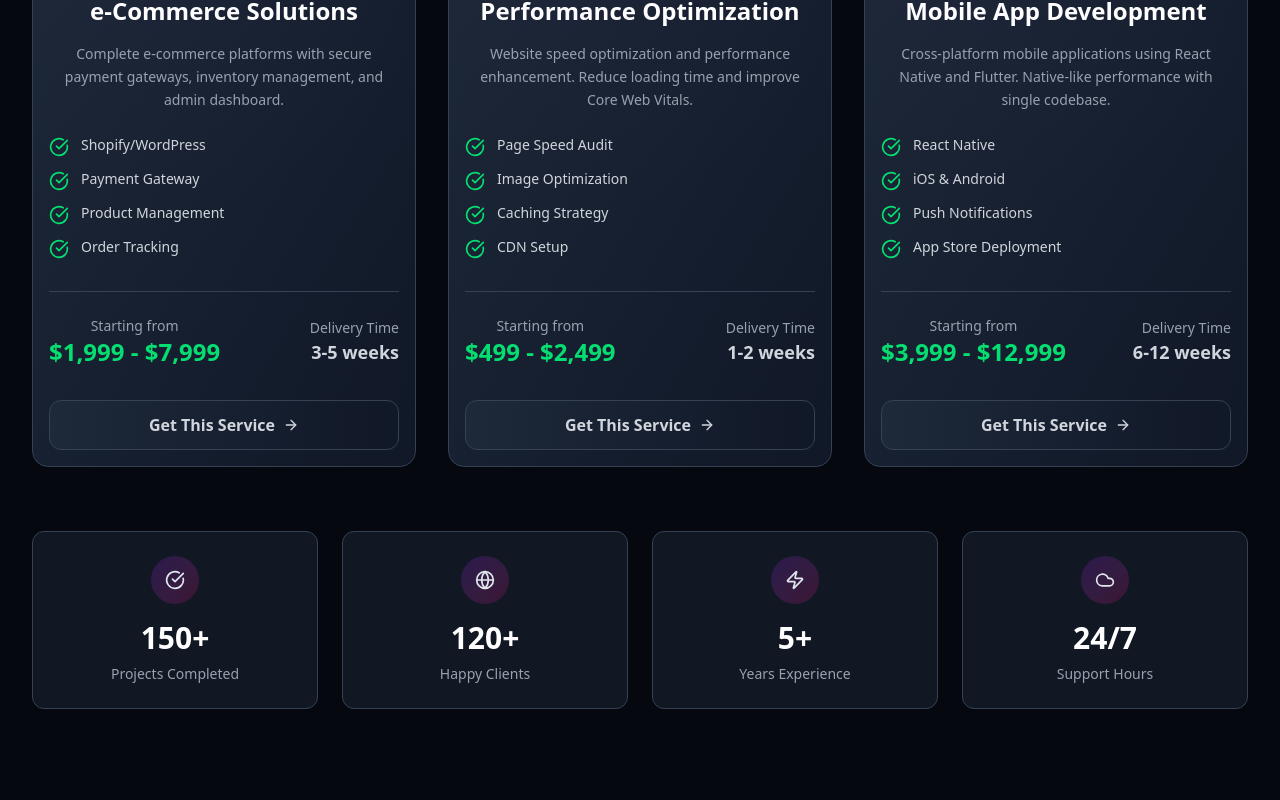
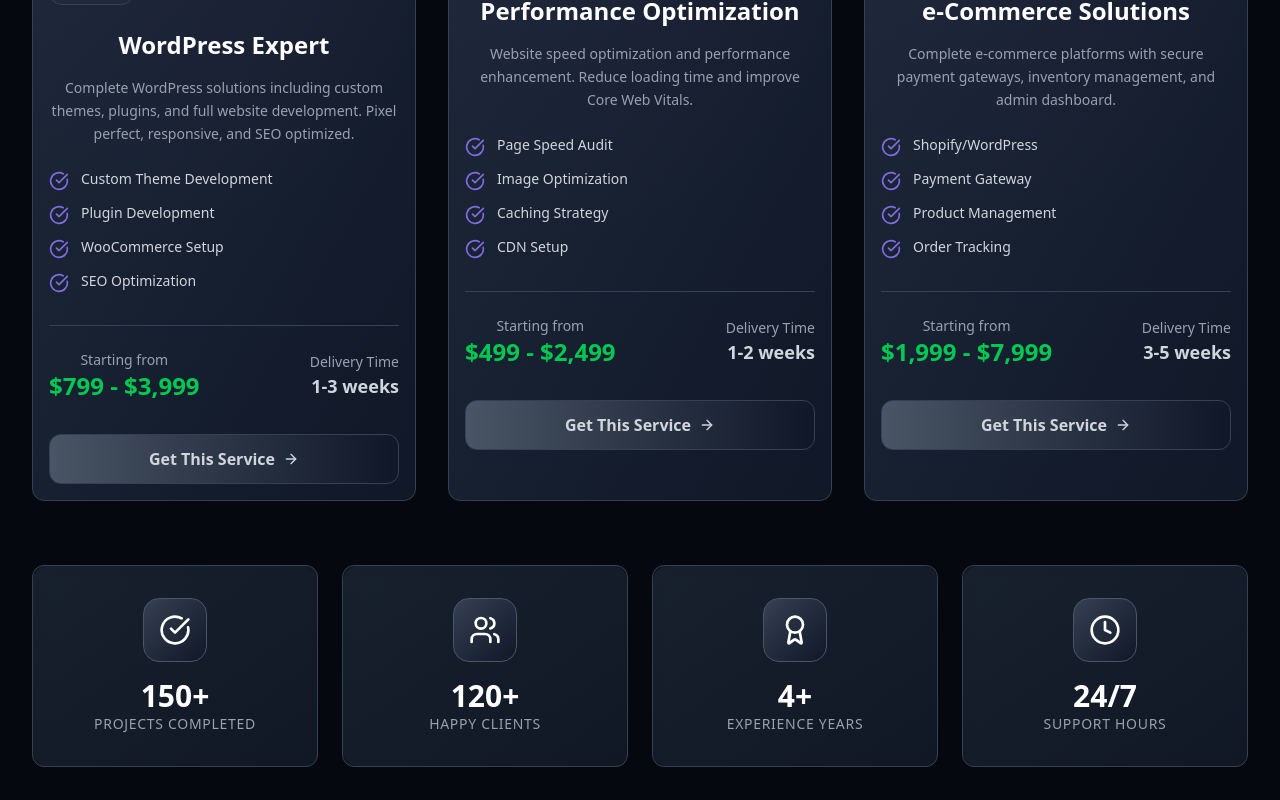
Before and after one commit to anamul101/my-portfolio-site, a React (Vite) app: page / in a window 1280 px wide. Shown: the part 5060-5860 px from the top of the page. Built offline with nearby package versions, Linux system fonts and the light colour scheme.

Commit message:
modify services

```diff
--- a/src/components/ServiceSection.jsx
+++ b/src/components/ServiceSection.jsx
@@ -1,4 +1,4 @@
-import React from 'react';
+import React, { useEffect, useState, useRef } from 'react';
 import {
   Code2,
   ShoppingBag,
@@ -12,14 +12,78 @@ import {
   ArrowRight,
   Zap,
   Globe,
-  Layers
+  Layers,
+  Users,
+  Clock,
+  Award,
+  Palette,
+  ShoppingCart,
+  Webhook
 } from 'lucide-react';
+
+// Counter Component
+const Counter = ({ value, duration = 2000, symbol = "" }) => {
+  const [count, setCount] = useState(0);
+  const counterRef = useRef(null);
+  const [isVisible, setIsVisible] = useState(false);
+  const [hasAnimated, setHasAnimated] = useState(false);
+
+  useEffect(() => {
+    const observer = new IntersectionObserver(
+      ([entry]) => {
+        if (entry.isIntersecting && !hasAnimated) {
+          setIsVisible(true);
+          setHasAnimated(true);
+        }
+      },
+      { threshold: 0.1 }
+    );
+
+    if (counterRef.current) {
+      observer.observe(counterRef.current);
+    }
+
+    return () => {
+      if (counterRef.current) {
+        observer.unobserve(counterRef.current);
+      }
+    };
+  }, [hasAnimated]);
+
+  useEffect(() => {
+    if (!isVisible) return;
+
+    let start = 0;
+    // Remove '+' from value if present
+    const numericValue = parseInt(value.toString().replace('+', '').replace('/', ''));
+    const end = numericValue;
+    const increment = end / (duration / 16);
+
+    const timer = setInterval(() => {
+      start += increment;
+      if (start >= end) {
+        setCount(end);
+        clearInterval(timer);
+      } else {
+        setCount(Math.floor(start));
+      }
+    }, 16);
+
+    return () => clearInterval(timer);
+  }, [isVisible, value, duration]);
+
+  return (
+    <span ref={counterRef} className="text-3xl font-bold text-white mb-2">
+      {count}{symbol}
+    </span>
+  );
+};
 
 export default function ServiceSection() {
   const services = [
     {
       id: 1,
-      icon: <Code2 className="w-6 h-6" />,
+      icon: <Code2 className="w-8 h-8" />,
       title: "Frontend Development",
       description: "Modern, responsive frontend development using React, Next.js, and Vue.js. Pixel-perfect implementation of designs with animations and interactions.",
       features: [
@@ -35,7 +99,7 @@ export default function ServiceSection() {
     },
     {
       id: 2,
-      icon: <Server className="w-6 h-6" />,
+      icon: <Server className="w-8 h-8" />,
       title: "Backend Development",
       description: "Scalable backend solutions with Node.js, Python, and cloud services. RESTful APIs, databases, and server infrastructure.",
       features: [
@@ -51,7 +115,7 @@ export default function ServiceSection() {
     },
     {
       id: 3,
-      icon: <Layers className="w-6 h-6" />,
+      icon: <Layers className="w-8 h-8" />,
       title: "Full Stack Development",
       description: "End-to-end web application development with modern tech stack. From concept to deployment with full documentation.",
       features: [
@@ -67,23 +131,23 @@ export default function ServiceSection() {
     },
     {
       id: 4,
-      icon: <ShoppingBag className="w-6 h-6" />,
-      title: "e-Commerce Solutions",
-      description: "Complete e-commerce platforms with secure payment gateways, inventory management, and admin dashboard.",
+      icon: <Webhook className="w-8 h-8" />,
+      title: "WordPress Expert",
+      description: "Complete WordPress solutions including custom themes, plugins, and full website development. Pixel perfect, responsive, and SEO optimized.",
       features: [
-        "Shopify/WordPress",
-        "Payment Gateway",
-        "Product Management",
-        "Order Tracking"
+        "Custom Theme Development",
+        "Plugin Development",
+        "WooCommerce Setup",
+        "SEO Optimization"
       ],
-      price: "$1,999 - $7,999",
-      delivery: "3-5 weeks",
-      color: "from-orange-500 to-red-500",
-      tags: ["Shopify", "WooCommerce", "Stripe", "PayPal"]
+      price: "$799 - $3,999",
+      delivery: "1-3 weeks",
+      color: "from-blue-600 to-purple-600",
+      tags: ["WordPress", "PHP", "WooCommerce", "Elementor"]
     },
     {
       id: 5,
-      icon: <Gauge className="w-6 h-6" />,
+      icon: <Gauge className="w-8 h-8" />,
       title: "Performance Optimization",
       description: "Website speed optimization and performance enhancement. Reduce loading time and improve Core Web Vitals.",
       features: [
@@ -99,19 +163,19 @@ export default function ServiceSection() {
     },
     {
       id: 6,
-      icon: <Smartphone className="w-6 h-6" />,
-      title: "Mobile App Development",
-      description: "Cross-platform mobile applications using React Native and Flutter. Native-like performance with single codebase.",
+      icon: <ShoppingCart className="w-8 h-8" />,
+      title: "e-Commerce Solutions",
+      description: "Complete e-commerce platforms with secure payment gateways, inventory management, and admin dashboard.",
       features: [
-        "React Native",
-        "iOS & Android",
-        "Push Notifications",
-        "App Store Deployment"
+        "Shopify/WordPress",
+        "Payment Gateway",
+        "Product Management",
+        "Order Tracking"
       ],
-      price: "$3,999 - $12,999",
-      delivery: "6-12 weeks",
-      color: "from-pink-500 to-rose-500",
-      tags: ["React Native", "iOS", "Android", "Firebase"]
+      price: "$1,999 - $7,999",
+      delivery: "3-5 weeks",
+      color: "from-orange-500 to-red-500",
+      tags: ["Shopify", "WooCommerce", "Stripe", "PayPal"]
     }
   ];
 
@@ -120,14 +184,11 @@ export default function ServiceSection() {
       <div className="container mx-auto max-w-7xl px-4 sm:px-6 lg:px-8">
         {/* Header */}
         <div className="text-center mb-16">
-          {/* <div className="inline-flex items-center justify-center w-20 h-20 bg-gradient-to-br from-purple-600/20 to-pink-600/20 rounded-full mb-8 animate-pulse">
-            <Code2 className="w-10 h-10 text-purple-400" />
-          </div> */}
           <h2 className="text-4xl md:text-5xl font-bold mb-4 bg-gradient-to-r from-white to-purple-300 bg-clip-text text-transparent">
             My <span className="text-primary">Services</span>
           </h2>
           <p className="text-xl text-gray-300 max-w-3xl mx-auto">
-            I provide a complete web development services
+            I provide complete web development & WordPress solutions
           </p>
         </div>
 
@@ -139,7 +200,7 @@ export default function ServiceSection() {
               className="group relative"
             >
               {/* Card */}
-              <div className="relative cursor-pointer bg-gradient-to-br from-gray-800 to-gray-900 rounded-2xl p-4 border border-gray-700 hover:border-purple-500 transition-all duration-500 hover:shadow-2xl hover:shadow-purple-500/20 h-full overflow-hidden">
+              <div className="relative cursor-pointer bg-gradient-to-br from-gray-800 to-gray-900 rounded-xl p-4 border border-gray-700 hover:border-purple-500 transition-all duration-500 hover:shadow-2xl hover:shadow-purple-500/20 h-full overflow-hidden">
 
                 {/* Animated Background Pattern */}
                 <div className="absolute inset-0 opacity-5">
@@ -147,8 +208,8 @@ export default function ServiceSection() {
                 </div>
 
                 {/* Floating Icon Container */}
-                <div className="absolute  left-1/2 -translate-x-1/2 z-20">
-                  <div className={`relative w-20 h-20 bg-gradient-to-br ${service.color} rounded-full flex items-center justify-center shadow-2xl group-hover:rotate-[360deg] transition-all duration-700 ease-out`}>
+                <div className="absolute left-1/2 -translate-x-1/2 z-20">
+                  <div className={`relative w-20 h-20 bg-gradient-to-br  rounded-full border border-gradient-to-br from-gray-900 to-gray-800 border-gray-600  flex items-center justify-center shadow-2xl group-hover:rotate-[360deg] transition-all duration-1500 ease-out`}>
                     <div className="text-white">
                       {service.icon}
                     </div>
@@ -177,7 +238,7 @@ export default function ServiceSection() {
                   </div>
 
                   {/* Title */}
-                  <h3 className="text-2xl  font-bold mb-4 text-white group-hover:text-transparent group-hover:bg-gradient-to-r group-hover:from-white group-hover:to-purple-300 group-hover:bg-clip-text transition-all duration-300">
+                  <h3 className="text-2xl font-bold mb-4 text-white group-hover:text-transparent group-hover:bg-gradient-to-r group-hover:from-white group-hover:to-purple-300 group-hover:bg-clip-text transition-all duration-300">
                     {service.title}
                   </h3>
 
@@ -190,7 +251,7 @@ export default function ServiceSection() {
                   <ul className="space-y-3 mb-8">
                     {service.features.map((feature, index) => (
                       <li key={index} className="flex items-start gap-3">
-                        <CheckCircle className="w-5 h-5 text-green-400 flex-shrink-0 mt-0.5" />
+                        <CheckCircle className="w-5 h-5 text-primary flex-shrink-0 mt-0.5" />
                         <span className="text-gray-300 text-sm">{feature}</span>
                       </li>
                     ))}
@@ -200,7 +261,7 @@ export default function ServiceSection() {
                   <div className="flex items-center justify-between mb-8 pt-6 border-t border-gray-700">
                     <div>
                       <div className="text-sm text-gray-400">Starting from</div>
-                      <div className="text-2xl font-bold  text-green-400">{service.price}</div>
+                      <div className="text-2xl font-bold text-green-500">{service.price}</div>
                     </div>
                     <div className="text-right">
                       <div className="text-sm text-gray-400">Delivery Time</div>
@@ -209,7 +270,7 @@ export default function ServiceSection() {
                   </div>
 
                   {/* CTA Button */}
-                  <button className="w-full py-3 bg-gradient-to-r from-gray-800 to-gray-900 border border-gray-700 rounded-xl text-gray-300 font-semibold hover:text-white hover:border-purple-500 hover:bg-gradient-to-r hover:from-purple-900/30 hover:to-purple-700/30 transition-all duration-300 group/btn flex items-center justify-center gap-2">
+                  <button className="w-full py-3 bg-gradient-to-r from-gray-600 to-gray-900 border border-gray-700 rounded-xl text-gray-300 font-semibold hover:text-white hover:border-purple-500 hover:bg-gradient-to-r hover:from-purple-900/30 hover:to-purple-700/30 transition-all duration-300 group/btn flex items-center justify-center gap-2">
                     Get This Service
                     <ArrowRight className="w-4 h-4 group-hover/btn:translate-x-1 transition-transform" />
                   </button>
@@ -217,7 +278,7 @@ export default function ServiceSection() {
                   {/* Popular Badge */}
                   {service.id === 3 && (
                     <div className="absolute top-4 left-4 px-3 py-1 bg-gradient-to-r from-purple-600 to-pink-600 rounded-full text-xs font-semibold text-white animate-pulse">
-                      Most Popular
+                      Popular Service
                     </div>
                   )}
                 </div>
@@ -229,25 +290,68 @@ export default function ServiceSection() {
           ))}
         </div>
 
+        {/* Stats Bar with Auto Counter */}
+        <div className="mt-16">
+          <div className="grid grid-cols-2 lg:grid-cols-4 gap-6">
+            {[
+              {
+                label: "Projects Completed",
+                value: "150",
+                symbol: "+",
+                icon: <CheckCircle className="w-8 h-8" />,
+                color: "from-green-500 to-emerald-500"
+              },
+              {
+                label: "Happy Clients",
+                value: "120",
+                symbol: "+",
+                icon: <Users className="w-8 h-8" />,
+                color: "from-blue-500 to-cyan-500"
+              },
+              {
+                label: "Experience Years",
+                value: "4",
+                symbol: "+",
+                icon: <Award className="w-8 h-8" />,
+                color: "from-purple-500 to-pink-500"
+              },
+              {
+                label: "Support Hours",
+                value: "24",
+                symbol: "/7",
+                icon: <Clock className="w-8 h-8" />,
+                color: "from-orange-500 to-red-500"
+              }
+            ].map((stat, index) => (
+              <div
+                key={index}
+                className="group relative bg-gray-800/50 backdrop-blur-sm border border-gray-700 rounded-xl p-8 text-center hover:border-purple-500 transition-all duration-500 hover:scale-105 hover:shadow-2xl hover:shadow-purple-500/20"
+              >
+                {/* Animated Background */}
+                <div className="absolute inset-0 bg-gradient-to-br from-gray-800 to-gray-900 rounded-2xl opacity-50" />
 
-        {/* Stats Bar */}
-        <div className="mt-16 grid grid-cols-2 md:grid-cols-4 gap-6">
-          {[
-            { label: "Projects Completed", value: "150+", icon: <CheckCircle className="w-5 h-5" /> },
-            { label: "Happy Clients", value: "120+", icon: <Globe className="w-5 h-5" /> },
-            { label: "Years Experience", value: "5+", icon: <Zap className="w-5 h-5" /> },
-            { label: "Support Hours", value: "24/7", icon: <Cloud className="w-5 h-5" /> }
-          ].map((stat, index) => (
-            <div key={index} className="bg-gray-800/50 border border-gray-700 rounded-xl p-6 text-center">
-              <div className="inline-flex items-center justify-center w-12 h-12 bg-gradient-to-br from-purple-600/20 to-pink-600/20 rounded-full mb-4">
-                <div className="text-wihite">
-                  {stat.icon}
+                {/* Icon Container */}
+                <div className={`relative inline-flex items-center justify-center w-16 h-16 bg-gradient-to-br from-gray-700 to-gray-900 border border-gray-600 bg-opacity-10 rounded-2xl mb-4 group-hover:rotate-12 transition-all duration-500`}>
+                  <div className="text-white">
+                    {stat.icon}
+                  </div>
+                  {/* Glow Effect */}
+                  <div className={`absolute inset-0 ${stat.color} rounded-2xl blur-lg opacity-0 group-hover:opacity-50 transition-opacity duration-500`} />
                 </div>
+
+                {/* Counter with Auto Increment */}
+                <div className="relative">
+                  <Counter value={stat.value} symbol={stat.symbol} />
+                  <div className="text-gray-400 text-sm font-medium uppercase tracking-wider">
+                    {stat.label}
+                  </div>
+                </div>
+
+                {/* Decorative Element */}
+                <div className="absolute -bottom-2 left-1/2 -translate-x-1/2 w-12 h-1 bg-gradient-to-r from-transparent via-purple-500 to-transparent rounded-full opacity-0 group-hover:opacity-100 transition-opacity duration-500" />
               </div>
-              <div className="text-3xl font-bold text-white mb-2">{stat.value}</div>
-              <div className="text-gray-400 text-sm">{stat.label}</div>
-            </div>
-          ))}
+            ))}
+          </div>
         </div>
       </div>
     </section>
```
